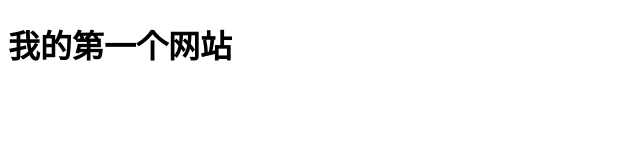
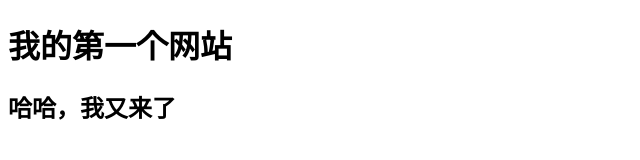
Before and after one commit to zjc001213/demp, a website: page src/index.html in a window 1280 px wide. Shown: the whole page, without its empty margins (0-640 px from the left). Drawn offline with Linux system fonts and the light colour scheme.

Commit message:
第二次提交

```diff
--- a/src/index.html
+++ b/src/index.html
@@ -8,5 +8,6 @@
 </head>
 <body>
     <h1>我的第一个网站</h1>
+    <h2>哈哈，我又来了</h2>
 </body>
 </html>
```
